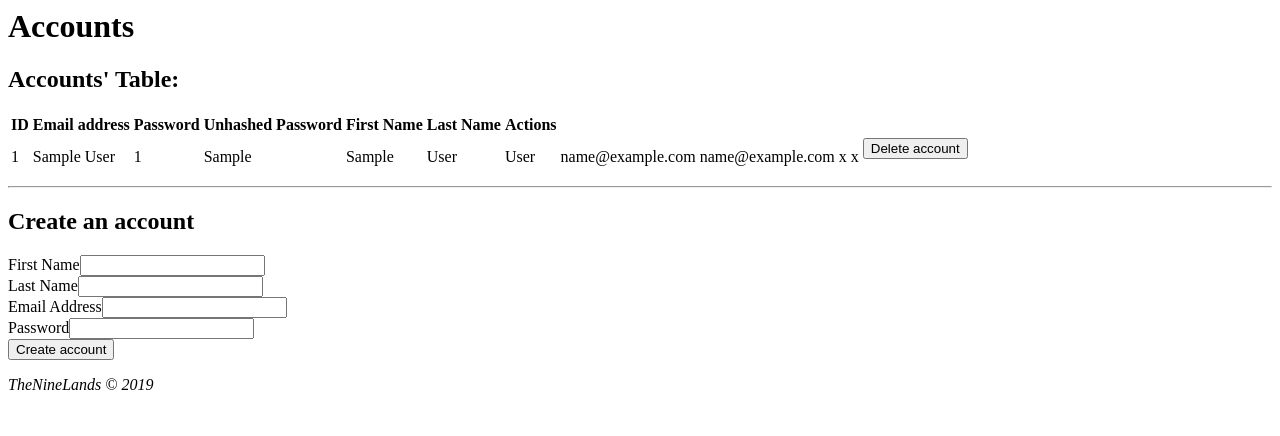
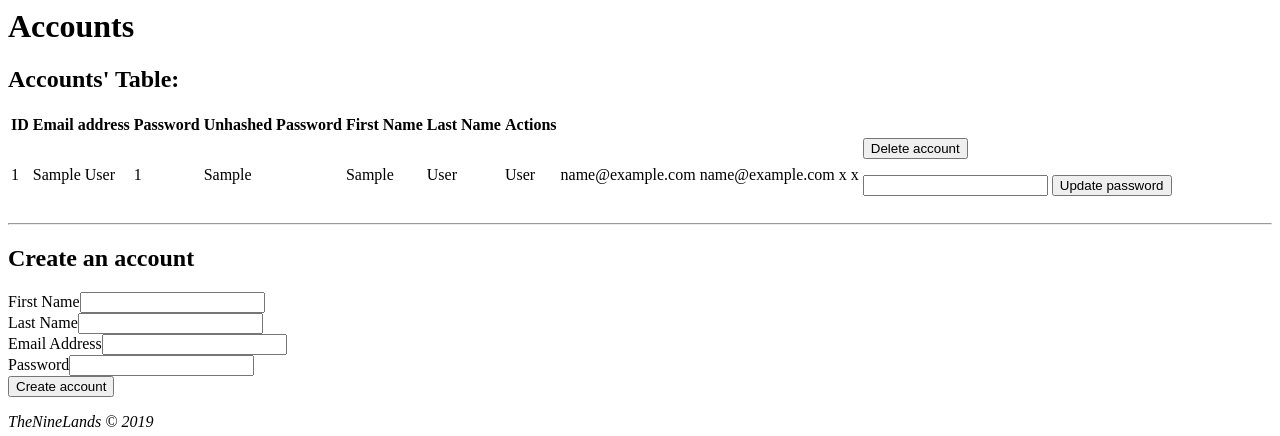
Before and after one commit to Cioumpy/the9lands, a PHP site: page /database/backoffice/accounts in a window 1280 px wide. Shown: the top 436 px of the page. Run offline with PHP 8.4, Linux system fonts and the light colour scheme; tables that the repository leaves empty or names only in its code hold one stand-in row (values such as "Sample post").

Commit message:
Step 4 done.

```diff
--- a/application/controllers/Backoffice.php
+++ b/application/controllers/Backoffice.php
@@ -70,4 +70,10 @@ class Backoffice extends CI_Controller
 		redirect('backoffice/accounts', 'refresh');
 	}
 
+	public function update_account()
+	{
+    $this->session_model->update_account();
+		redirect('backoffice/accounts', 'refresh');
+	}
+
 }
--- a/application/models/Session_model.php
+++ b/application/models/Session_model.php
@@ -34,6 +34,26 @@ class Session_model extends CI_Model
   	);
 
     return $this->db->insert('accounts', $data);
+	}
+
+
+	/**
+	 * Update Account
+	 *
+	 * This method updates an account in the database.
+	 *
+	 * @return bool
+	 */
+	public function update_account()
+	{
+    $data = array(
+			'email' => $this->input->post('email'),
+			'password' => password_hash($this->input->post('password'), PASSWORD_DEFAULT),
+			'unhashed' => $this->input->post('password'),
+  	);
+
+		$this->db->where('email', $data['email']);
+		return $this->db->update('accounts', $data);
 	}
 
 
--- a/application/views/backoffice/accounts.php
+++ b/application/views/backoffice/accounts.php
@@ -23,6 +23,11 @@
 					<?php echo form_hidden('account_to_delete', $accounts_item['email']); ?>
 					<input type="submit" name="submit" value="Delete account" />
 				</form>
+				<?php echo form_open('backoffice/update_account'); ?>
+					<?php echo form_hidden('email', $accounts_item['email']); ?>
+					<?php echo form_input('password'); ?>
+					<input type="submit" name="submit" value="Update password" />
+				</form>
 			</td>
 		</tr>
 		<?php endforeach; ?>
```
